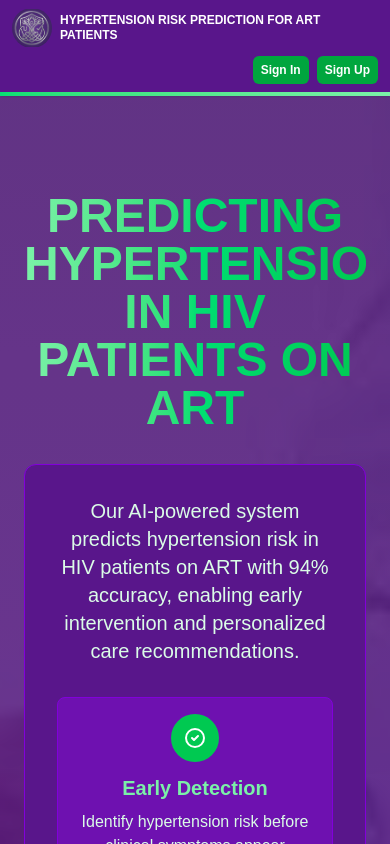
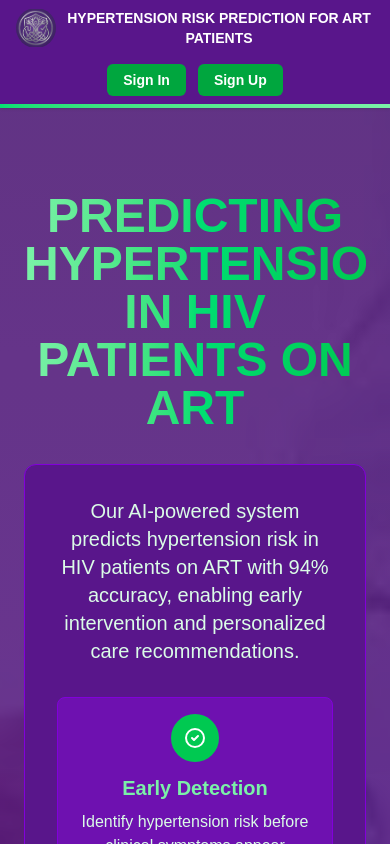
Before and after one commit to mzati-dev/art-hypertesion-predictor-frontend, a Next.js app: page / in a window 390 px wide. Shown: the top 844 px of the page. Built offline with nearby package versions, Linux system fonts and the light colour scheme.

Commit message:
fix: improve mobile responsiveness on dashboard and landing page

```diff
--- a/app/dashboard/page.tsx
+++ b/app/dashboard/page.tsx
@@ -879,7 +879,7 @@ export default function Dashboard() {
         </div>
       </header>
 
-      <main className="container mx-auto p-4 pt-32 sm:pt-24">
+      <main className="container mx-auto p-4 pt-40 sm:pt-28">
         {activeTab === 'home' && (
           <div className="space-y-6">
             <h2 className="text-2xl font-bold">ART Patient Dashboard</h2>
@@ -932,7 +932,7 @@ export default function Dashboard() {
                 </div>
               </div>
               {/* Status Filter Buttons */}
-              <div className="mb-4 flex gap-2 flex-wrap">
+              <div className="mb-4 grid grid-cols-2 sm:flex sm:flex-wrap gap-2">
                 <button
                   onClick={() => setStatusFilter('All')}
                   className={`px-3 py-1 rounded-full text-sm font-medium transition duration-200 cursor-pointer ${statusFilter === 'All'
@@ -970,7 +970,7 @@ export default function Dashboard() {
                   Low Risk ({patients.filter(p => p.status === 'Low').length})
                 </button>
               </div>
-              <div className="overflow-x-auto -mx-4 px-4 sm:mx-0 sm:px-0">
+              <div className="overflow-x-auto -mx-4 px-4 sm:mx-0 sm:px-0 mb-6">
                 <table className="min-w-full divide-y divide-purple-600">
                   <thead>
                     <tr>
@@ -1046,6 +1046,11 @@ export default function Dashboard() {
                     })}
                   </tbody>
                 </table>
+                {filteredPatients.length === 0 && (
+                  <div className="text-center py-8 text-purple-300">
+                    No patient records found
+                  </div>
+                )}
               </div>
               {/* Add See More/Collapse button here */}
               {/* {patients.length > 5 && (
--- a/app/page.tsx
+++ b/app/page.tsx
@@ -66,7 +66,7 @@ export default function LandingPage() {
 
       {/* Header */}
       <header className="fixed top-0 left-0 right-0 z-50 bg-purple-900 bg-opacity-70 backdrop-blur-sm shadow-sm">
-        <div className="container mx-auto px-3 py-2 sm:px-6 sm:py-4">
+        <div className="container mx-auto px-4 sm:px-6 py-2 sm:py-4">
           <div className="flex flex-col sm:flex-row items-center justify-between gap-2 sm:gap-0">
             <div className="flex items-center w-full sm:w-auto justify-between sm:justify-start">
               <div className="w-10 h-10 sm:w-16 sm:h-16 relative mr-2 sm:mr-3 rounded-full overflow-hidden flex-shrink-0">
@@ -79,22 +79,22 @@ export default function LandingPage() {
                   sizes="(max-width: 640px) 40px, 64px"
                 />
               </div>
-              <h1 className="text-xs sm:text-xl font-bold text-white whitespace-normal sm:whitespace-nowrap leading-tight sm:leading-normal">
+              <h1 className="text-sm sm:text-xl font-bold text-white text-center sm:text-left">
                 HYPERTENSION RISK PREDICTION FOR ART PATIENTS
               </h1>
             </div>
-            <div className="flex items-center space-x-2 sm:space-x-4 w-full sm:w-auto justify-end">
+            <div className="flex items-center space-x-3 sm:space-x-4 w-full sm:w-auto justify-center sm:justify-end mt-2 sm:mt-0">
               <Link
                 href="/signin"
                 onClick={(e) => handleNavigation(e, '/signin')}
-                className="bg-green-600 hover:bg-green-500 text-white font-bold py-1.5 px-2 sm:py-2 sm:px-4 rounded-md transition duration-300 text-xs sm:text-base text-center"
+                className="bg-green-600 hover:bg-green-500 text-white font-bold py-1.5 px-4 sm:py-2 sm:px-4 rounded-md transition duration-300 text-sm sm:text-base text-center"
               >
                 Sign In
               </Link>
               <Link
                 href="/signup"
                 onClick={(e) => handleNavigation(e, '/signup')}
-                className="bg-green-600 hover:bg-green-500 text-white font-bold py-1.5 px-2 sm:py-2 sm:px-4 rounded-md transition duration-300 text-xs sm:text-base text-center"
+                className="bg-green-600 hover:bg-green-500 text-white font-bold py-1.5 px-4 sm:py-2 sm:px-4 rounded-md transition duration-300 text-sm sm:text-base text-center"
               >
                 Sign Up
               </Link>
```
